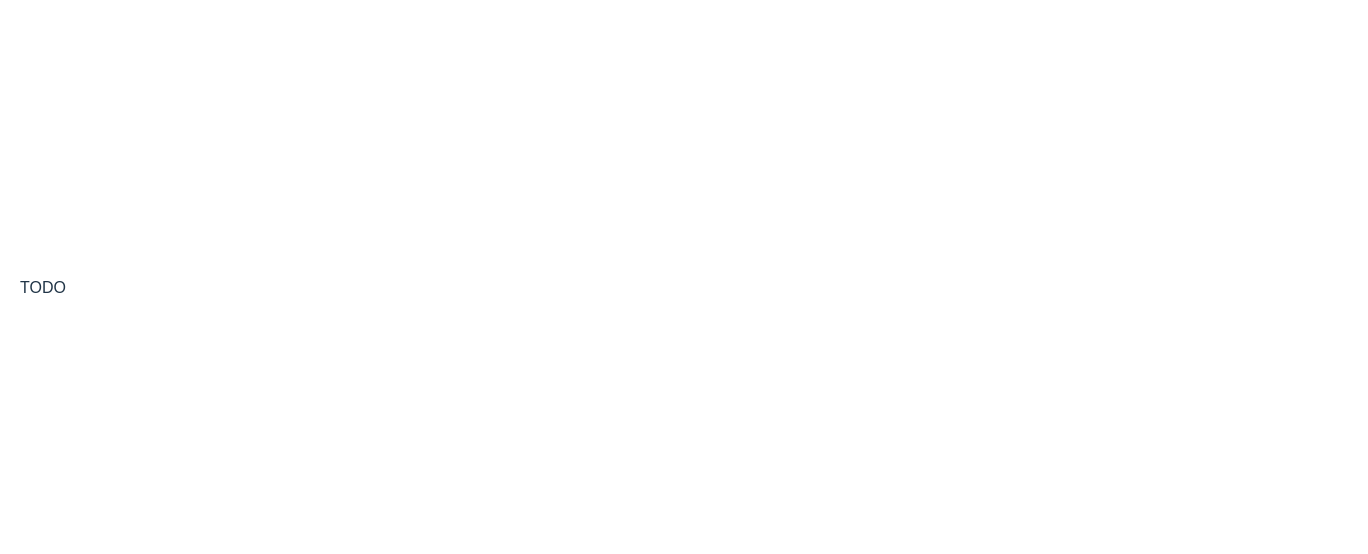
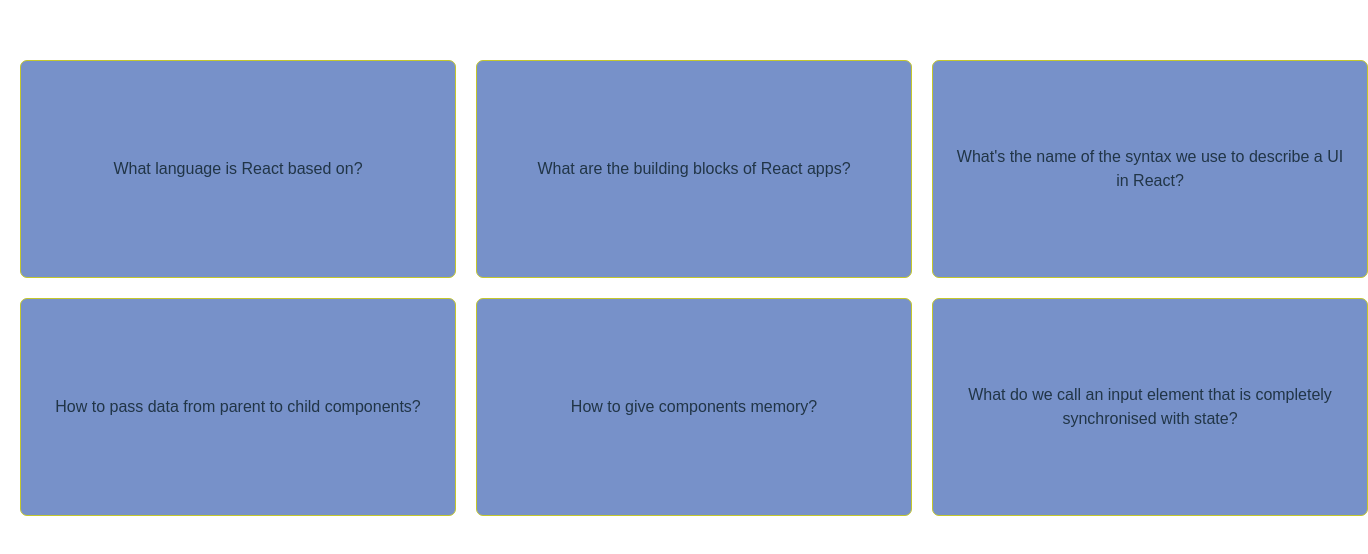
Before and after one commit to anaktas24/simple_flashcards, a React (Vite) app in the folder flashcards/: page / in a window 1280 px wide. Shown: the part 112-666 px from the top of the page, 1368 px wide, since content can reach past the window. Built offline with nearby package versions, Linux system fonts and the light colour scheme.

Commit message:
function Flashcards

```diff
--- a/flashcards/src/App.css
+++ b/flashcards/src/App.css
@@ -14,8 +14,8 @@
 }
 
 .flashcards div {
-  border: 1px solid #e7e7e7;
-  background-color: #f7f7f7;
+  border: 1px solid #c4c72d;
+  background-color: #7791c9;
   border-radius: 7px;
   aspect-ratio: 2 / 1;
   display: flex;
@@ -29,6 +29,6 @@
 div.selected {
   border: 1px solid #e03131;
   background-color: #e03131;
-  color: #fff;
+  color: #ffffff;
   font-weight: bold;
 }
--- a/flashcards/src/App.jsx
+++ b/flashcards/src/App.jsx
@@ -36,8 +36,6 @@
 ];
 
 function App() {
-
-
   return (
     <>
       <FlashCards/>
@@ -47,6 +45,26 @@
 
 
 function FlashCards() {
-  return <div>TODO</div>;
-}
+  const [selectedId, setSelectedId] = useState(null);
+
+  function handleClick(id) {
+    setSelectedId(id !== selectedId ? id : null);
+  }
+
+  return (
+    <div className="flashcards">
+      {questions.map((question) => (
+        <div
+          key={question.id}
+          onClick={() => handleClick(question.id)}
+          className={question.id === selectedId ? "selected" : ""}
+        >
+          <p>
+            {question.id === selectedId ? question.answer : question.question}
+          </p>
+        </div>
+      ))}
+    </div>
+  )}
+
 export default App
```
